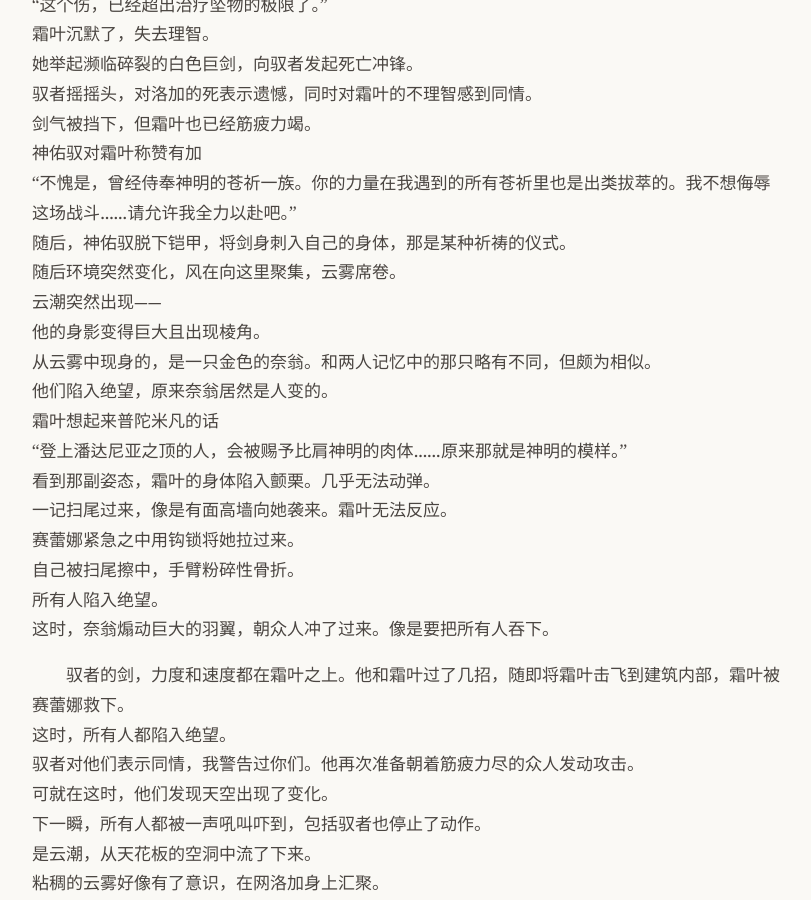
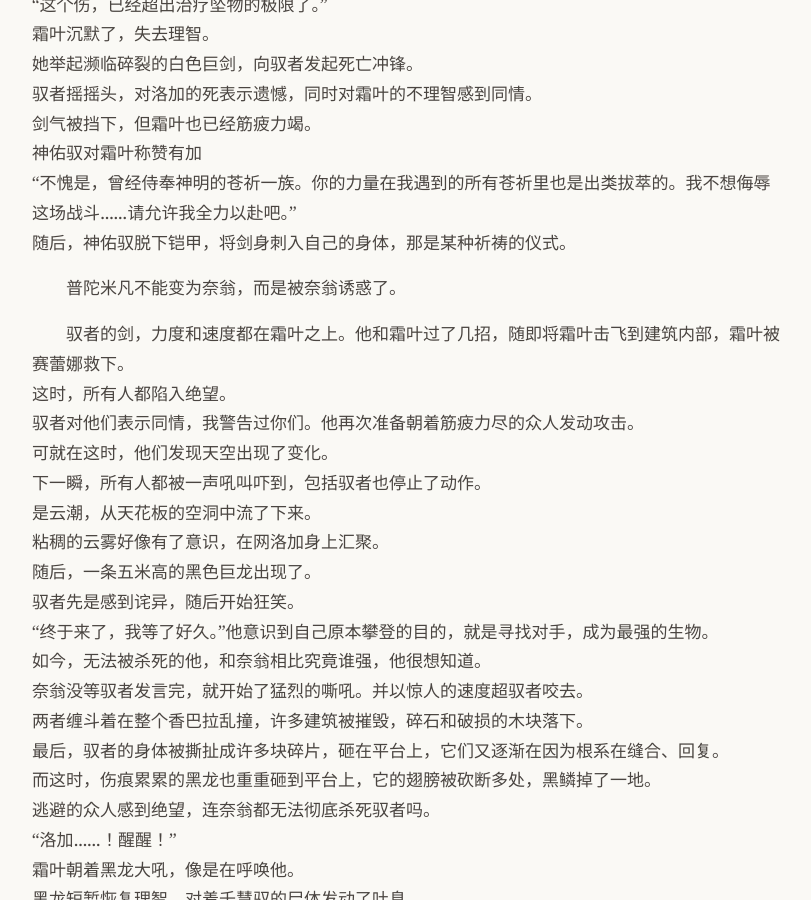
Before and after one commit to yihenc/yihenc.github.io, a Jekyll site: the page built from _posts/2026-03-04-云潮.md, in a window 1280 px wide and 900 px high, scrolled down 1851 px. Shown: the whole window, without its empty margins (232-1043 px from the left). Built offline with Jekyll 4.4.1, drawn with Linux system fonts in a browser that asks for light colours; nearby versions of some CDN libraries.

Commit message:
Update: 云潮

```diff
--- a/_posts/2026-03-04-云潮.md
+++ b/_posts/2026-03-04-云潮.md
@@ -62,27 +62,8 @@ date: 2026-03-04 00:00 +0000
 神佑驭对霜叶称赞有加
 “不愧是，曾经侍奉神明的苍祈一族。你的力量在我遇到的所有苍祈里也是出类拔萃的。我不想侮辱这场战斗……请允许我全力以赴吧。”
 随后，神佑驭脱下铠甲，将剑身刺入自己的身体，那是某种祈祷的仪式。
-随后环境突然变化，风在向这里聚集，云雾席卷。
-云潮突然出现——
-他的身影变得巨大且出现棱角。
-从云雾中现身的，是一只金色的奈翁。和两人记忆中的那只略有不同，但颇为相似。
-他们陷入绝望，原来奈翁居然是人变的。
-霜叶想起来普陀米凡的话
-“登上潘达尼亚之顶的人，会被赐予比肩神明的肉体……原来那就是神明的模样。”
-看到那副姿态，霜叶的身体陷入颤栗。几乎无法动弹。
-一记扫尾过来，像是有面高墙向她袭来。霜叶无法反应。
-赛蕾娜紧急之中用钩锁将她拉过来。
-自己被扫尾擦中，手臂粉碎性骨折。
-所有人陷入绝望。
-这时，奈翁煽动巨大的羽翼，朝众人冲了过来。像是要把所有人吞下。
 
-
-
-
-
-
-
-
+普陀米凡不能变为奈翁，而是被奈翁诱惑了。
 
 
 驭者的剑，力度和速度都在霜叶之上。他和霜叶过了几招，随即将霜叶击飞到建筑内部，霜叶被赛蕾娜救下。
```
